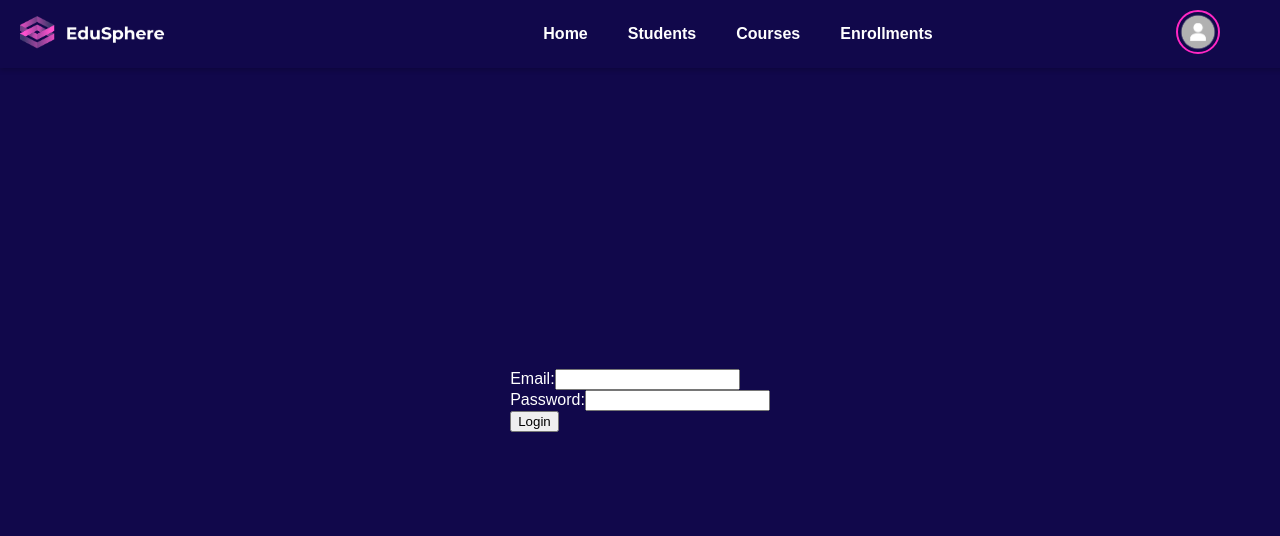
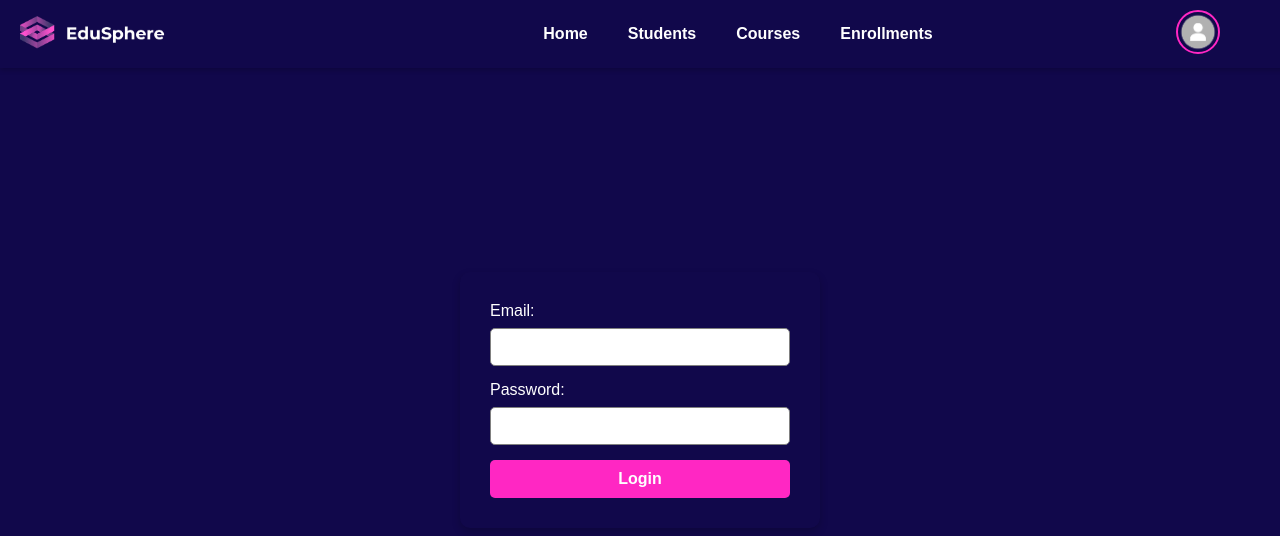
Before and after one commit to Suweka/edusphere-frontend, a React (Create React App) app: page /login in a window 1280 px wide. Shown: the top 536 px of the page. Built offline with nearby package versions, Linux system fonts and the light colour scheme; no server answers.

Commit message:
Added Styles for Login page

```diff
--- a/src/pages/Login.js
+++ b/src/pages/Login.js
@@ -1,6 +1,7 @@
 import React, { useState } from "react";
 import api from "../utils/api";
 import { useNavigate } from "react-router-dom";
+import "../styles/login.css";
 
 const Login = () => {
   const [email, setEmail] = useState("");
@@ -27,25 +28,27 @@
   };
 
   return (
-    <form onSubmit={handleLogin}>
+    <form className="login-form" onSubmit={handleLogin}>
       <div>
-        <label>Email:</label>
+        <label className="login-label">Email:</label>
         <input
+          className="login-input"
           type="email"
           value={email}
           onChange={(e) => setEmail(e.target.value)}
         />
       </div>
       <div>
-        <label>Password:</label>
+        <label className="login-label">Password:</label>
         <input
+          className="login-input"
           type="password"
           value={password}
           onChange={(e) => setPassword(e.target.value)}
         />
       </div>
-      {error && <p style={{ color: "red" }}>{error}</p>}
-      <button type="submit">Login</button>
+      {error && <p className="login-error">{error}</p>}
+      <button className="login-button" type="submit">Login</button>
     </form>
   );
 };
--- /dev/null
+++ b/src/styles/login.css
@@ -0,0 +1,74 @@
+/* login.css */
+
+/* Set background color and full height/width for the page */
+.login-body {
+    background-color: #11084b; /* Deep navy blue */
+    margin: 0;
+    padding: 0;
+    display: flex;
+    justify-content: center;
+    align-items: center;
+    height: 100vh;
+    font-family: Arial, sans-serif;
+}
+
+/* Style the login form container */
+.login-form {
+    background-color: #11084b; /* White background */
+    padding: 30px;
+    border-radius: 10px;
+    box-shadow: 0 4px 8px rgba(0, 0, 0, 0.2);
+    width: 300px;
+}
+
+/* Style labels */
+.login-label {
+    display: block;
+    font-size: 16px;
+    color: white; /* Black text */
+    margin-bottom: 8px;
+    text-align: left;
+}
+
+/* Style input fields */
+.login-input {
+    width: 100%;
+    padding: 10px;
+    margin-bottom: 15px;
+    border: 1px solid grey; /* Grey border */
+    border-radius: 5px;
+    box-sizing: border-box;
+    font-size: 14px;
+}
+
+/* Style error message */
+.login-error {
+    color: #ff27c3; /* Pink for error message */
+    font-size: 14px;
+    margin-top: -10px;
+    margin-bottom: 15px;
+}
+
+/* Style the login button */
+.login-button {
+    width: 100%;
+    padding: 10px;
+    background-color: #ff27c3; /* Bright pink button */
+    color: white; /* White text */
+    font-size: 16px;
+    font-weight: bold;
+    border: none;
+    border-radius: 5px;
+    cursor: pointer;
+}
+
+.login-button:hover {
+    background-color: #d321a6; /* Darker pink on hover */
+}
+
+/* Add responsive behavior */
+@media (max-width: 480px) {
+    .login-form {
+        width: 90%;
+    }
+}
```
